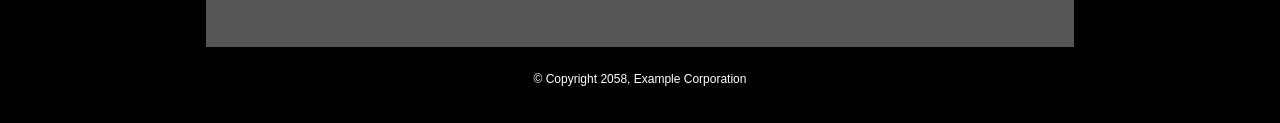
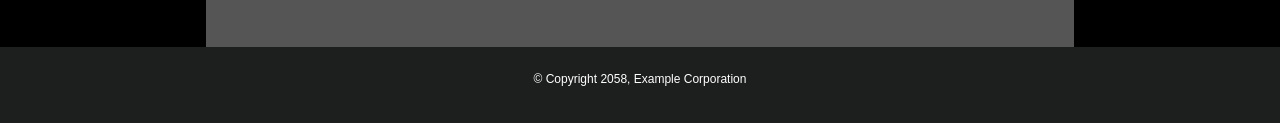
Before and after one commit to krobert978/minimal_blog, a plain HTML site: page Minimal_blog/index.html in a window 1280 px wide. Shown: the part 1264-1387 px from the top of the page. Drawn offline with Linux system fonts and the light colour scheme.

Commit message:
footer háttérszín javítás

```diff
--- a/Minimal_blog/style.css
+++ b/Minimal_blog/style.css
@@ -63,7 +63,7 @@ footer {
     font-family: Arial, Helvetica, sans-serif;
     text-align: center;
     padding: 25px 0 40px 0;
-    background-color: black;
+    background-color: #1D1E1E;
     font-size: 12px;
     color: white;
 }
```
